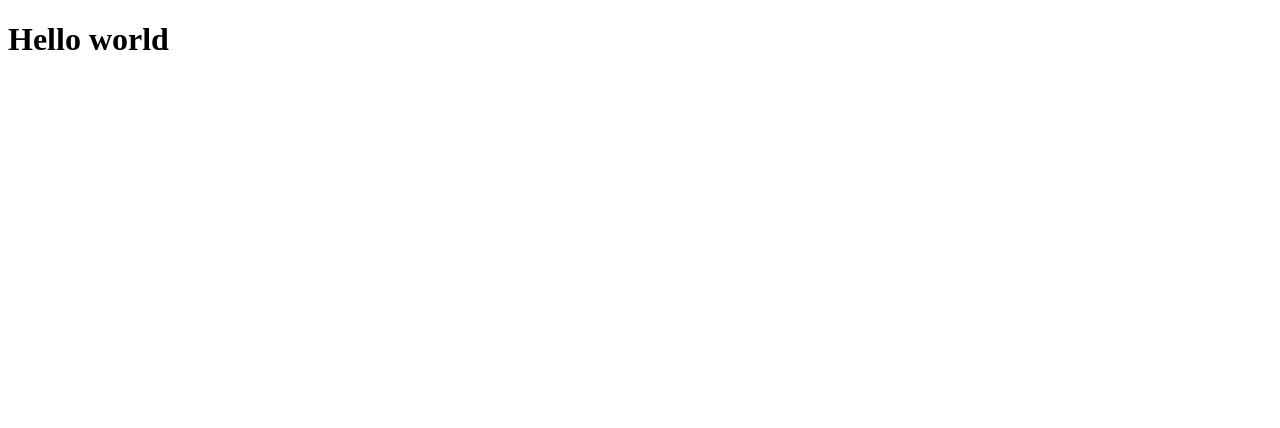
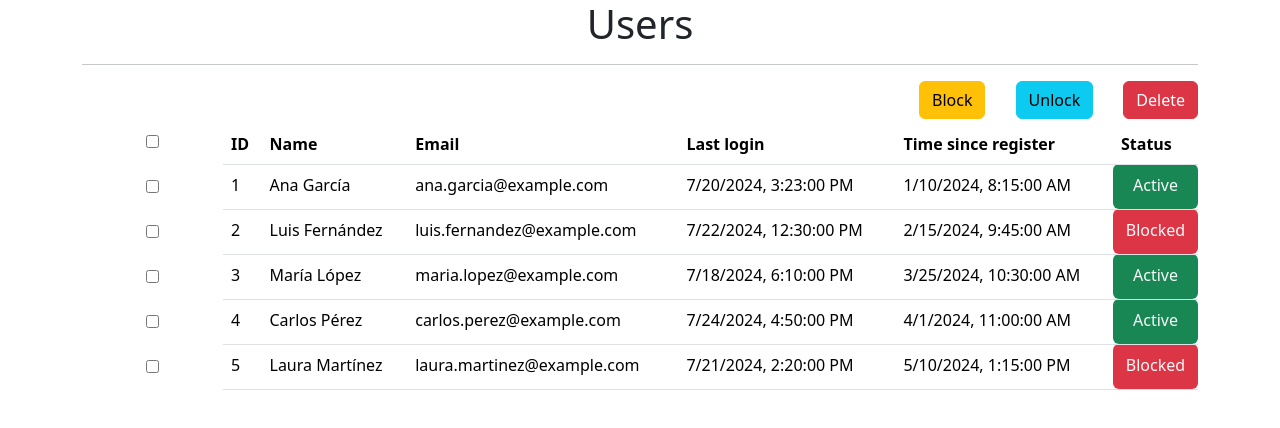
Before and after one commit to mcmmiguel/Task4, a React (Vite) app: page / in a window 1280 px wide. Shown: the top 428 px of the page. Built offline with nearby package versions, Linux system fonts and the light colour scheme.

Commit message:
feat. Add table to render users

```diff
--- a/package.json
+++ b/package.json
@@ -10,6 +10,7 @@
     "preview": "vite preview"
   },
   "dependencies": {
+    "bootstrap": "^5.3.3",
     "react": "^18.3.1",
     "react-dom": "^18.3.1"
   },
--- a/src/App.tsx
+++ b/src/App.tsx
@@ -1,6 +1,10 @@
+import UsersView from "./views/UsersView"
+
 function App() {
   return (
-    <h1>Hello world</h1>
+    <div className="container">
+      <UsersView />
+    </div>
   )
 }
 
--- /dev/null
+++ b/src/data/userData.ts
@@ -0,0 +1,47 @@
+export const users = [
+    {
+        "id": 1,
+        "name": "Ana García",
+        "email": "ana.garcia@example.com",
+        "password": "password123",
+        "lastLogin": "2024-07-20T15:23:00Z",
+        "registrationTime": "2024-01-10T08:15:00Z",
+        "isBlocked": false
+    },
+    {
+        "id": 2,
+        "name": "Luis Fernández",
+        "email": "luis.fernandez@example.com",
+        "password": "password456",
+        "lastLogin": "2024-07-22T12:30:00Z",
+        "registrationTime": "2024-02-15T09:45:00Z",
+        "isBlocked": true
+    },
+    {
+        "id": 3,
+        "name": "María López",
+        "email": "maria.lopez@example.com",
+        "password": "password789",
+        "lastLogin": "2024-07-18T18:10:00Z",
+        "registrationTime": "2024-03-25T10:30:00Z",
+        "isBlocked": false
+    },
+    {
+        "id": 4,
+        "name": "Carlos Pérez",
+        "email": "carlos.perez@example.com",
+        "password": "password000",
+        "lastLogin": "2024-07-24T16:50:00Z",
+        "registrationTime": "2024-04-01T11:00:00Z",
+        "isBlocked": false
+    },
+    {
+        "id": 5,
+        "name": "Laura Martínez",
+        "email": "laura.martinez@example.com",
+        "password": "password111",
+        "lastLogin": "2024-07-21T14:20:00Z",
+        "registrationTime": "2024-05-10T13:15:00Z",
+        "isBlocked": true
+    }
+]
--- /dev/null
+++ b/src/views/UsersView.tsx
@@ -0,0 +1,55 @@
+import { users } from '../data/userData';
+
+const UsersView = () => {
+
+    return (
+        <>
+            <div>
+                <h1 className="text-center my-10">Users</h1>
+            </div>
+            <hr />
+            <div className="d-flex justify-content-end">
+                <section className="w-25 d-flex justify-content-between">
+                    <button className="btn btn-warning">Block</button>
+                    <button className="btn btn-info">Unlock</button>
+                    <button className="btn btn-danger">Delete</button>
+                </section>
+            </div>
+
+            <main>
+                <table className="table">
+                    <thead>
+                        <tr>
+                            <div className='d-flex justify-content-center mx-5 my-2'>
+                                <input type="checkbox" />
+                            </div>
+                            <th scope="col">ID</th>
+                            <th scope="col">Name</th>
+                            <th scope="col">Email</th>
+                            <th scope="col">Last login</th>
+                            <th scope="col">Time since register</th>
+                            <th scope="col">Status</th>
+                        </tr>
+                    </thead>
+                    <tbody>
+                        {users.map(user => (
+                            <tr key={user.id}>
+                                <div className='d-flex justify-content-center mx-5 my-2'>
+                                    <input type="checkbox" />
+                                </div>
+                                <td>{user.id}</td>
+                                <td>{user.name}</td>
+                                <td>{user.email}</td>
+                                <td>{user.lastLogin ? new Date(user.lastLogin).toLocaleString() : '-'}</td>
+                                <td>{user.registrationTime ? new Date(user.registrationTime).toLocaleString() : '-'}</td>
+                                <td className={`text-light text-center rounded ${user.isBlocked ? 'bg-danger  ' : 'bg-success'}`}>{user.isBlocked ? 'Blocked' : 'Active'}</td>
+                            </tr>
+                        ))}
+
+                    </tbody>
+                </table>
+            </main>
+        </>
+    )
+}
+export default UsersView
```
Also changed, not shown: src/main.tsx (+5 -4 lines), src/views/RegisterView.tsx (added), 1 other file (tests, documents, lock files or other folders).
